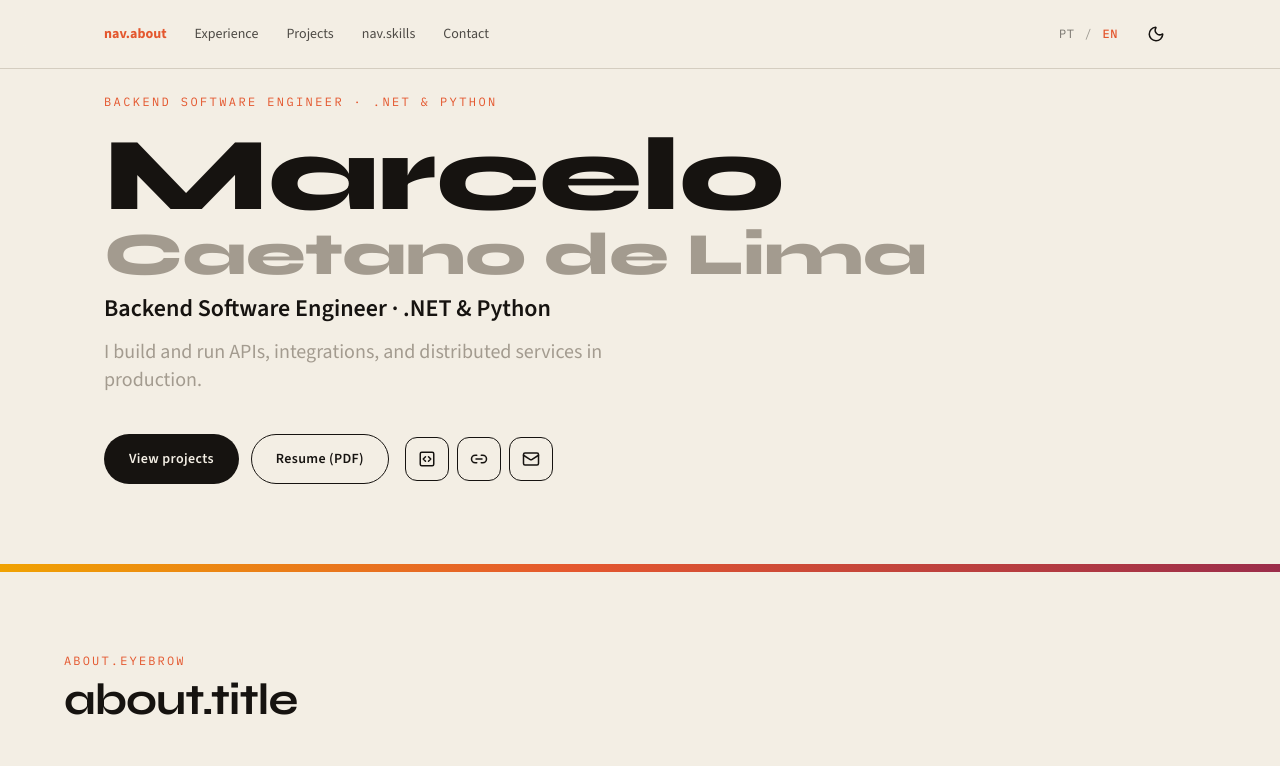
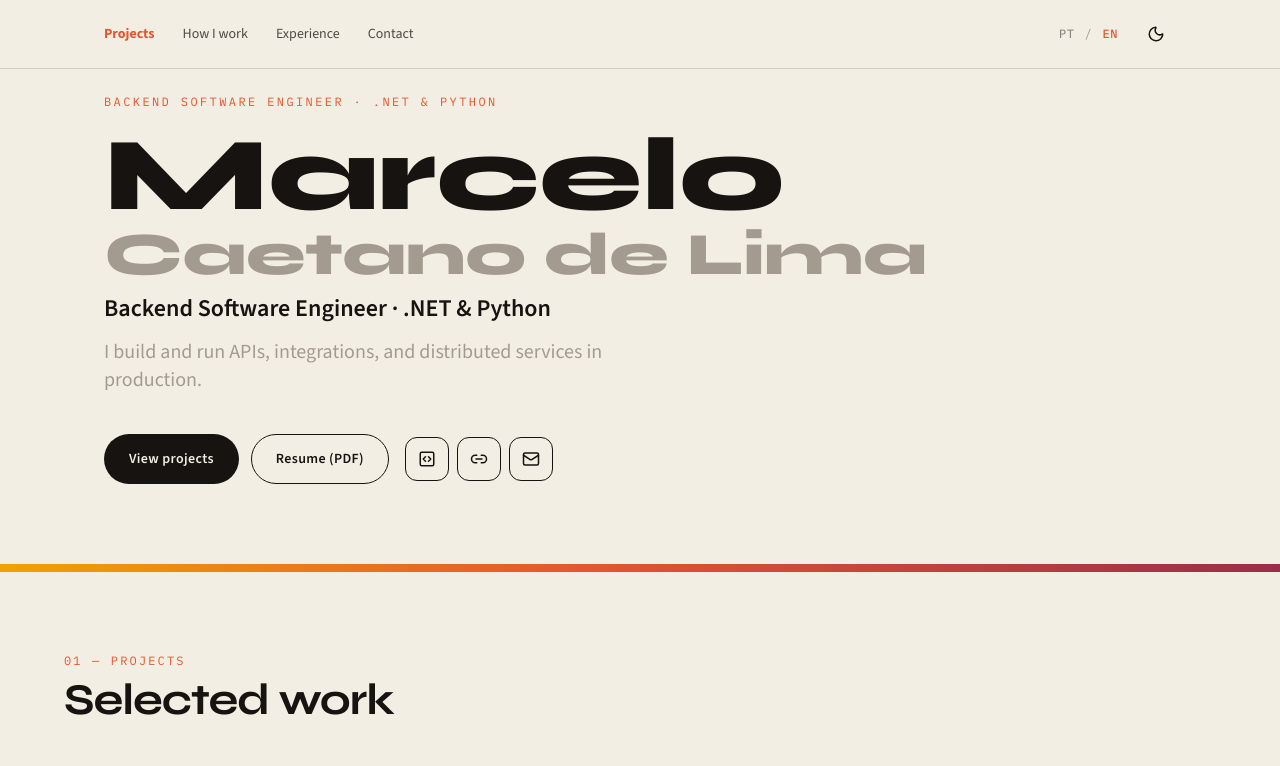
Before and after one commit to MCaetan0/portfolio, a React (Vite) app: page / in a window 1280 px wide. Shown: the top 766 px of the page. Built offline with nearby package versions, Linux system fonts and the light colour scheme.

Commit message:
feat(home): reordena seções e atualiza navegação
Hero → Projetos → Como eu trabalho → Experiência → Contato.

```diff
--- a/src/components/layout/Header.tsx
+++ b/src/components/layout/Header.tsx
@@ -6,7 +6,7 @@ import { useScrollSpy } from '../../hooks/useScrollSpy'
 import { LanguageToggle } from '../ui/LanguageToggle'
 import { ThemeToggle } from '../ui/ThemeToggle'
 
-const NAV_IDS = ['about', 'experience', 'projects', 'skills', 'contact'] as const
+const NAV_IDS = ['projects', 'how', 'experience', 'contact'] as const
 const NAV_IDS_LIST: string[] = [...NAV_IDS]
 
 export function Header() {
--- a/src/pages/Home.tsx
+++ b/src/pages/Home.tsx
@@ -1,18 +1,16 @@
-import { About } from '../components/sections/About'
 import { Contact } from '../components/sections/Contact'
 import { Experience } from '../components/sections/Experience'
 import { Hero } from '../components/sections/Hero'
+import { HowIWork } from '../components/sections/HowIWork'
 import { Projects } from '../components/sections/Projects'
-import { Skills } from '../components/sections/Skills'
 
 export function Home() {
   return (
     <>
       <Hero />
-      <About />
+      <Projects />
+      <HowIWork />
       <Experience />
-      <Projects />
-      <Skills />
       <Contact />
     </>
   )
```
